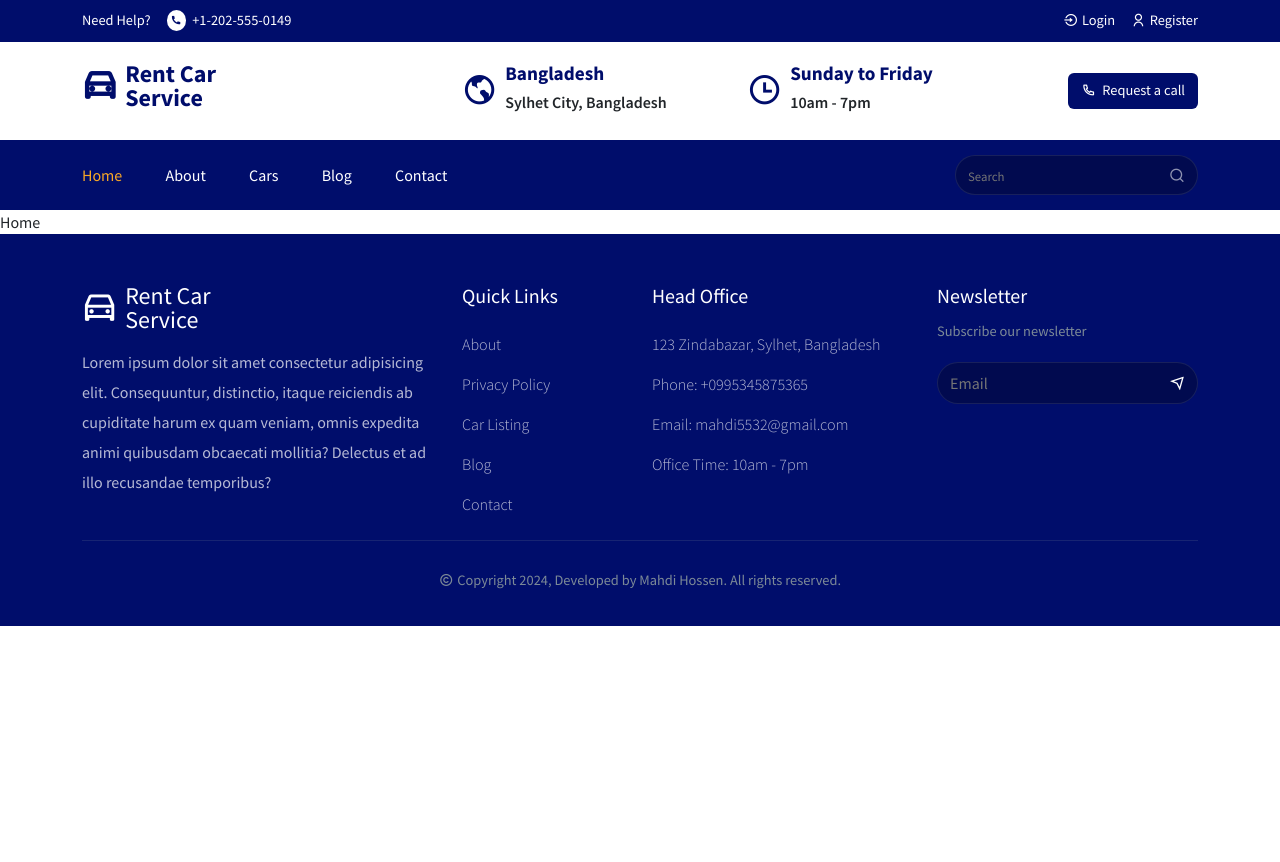
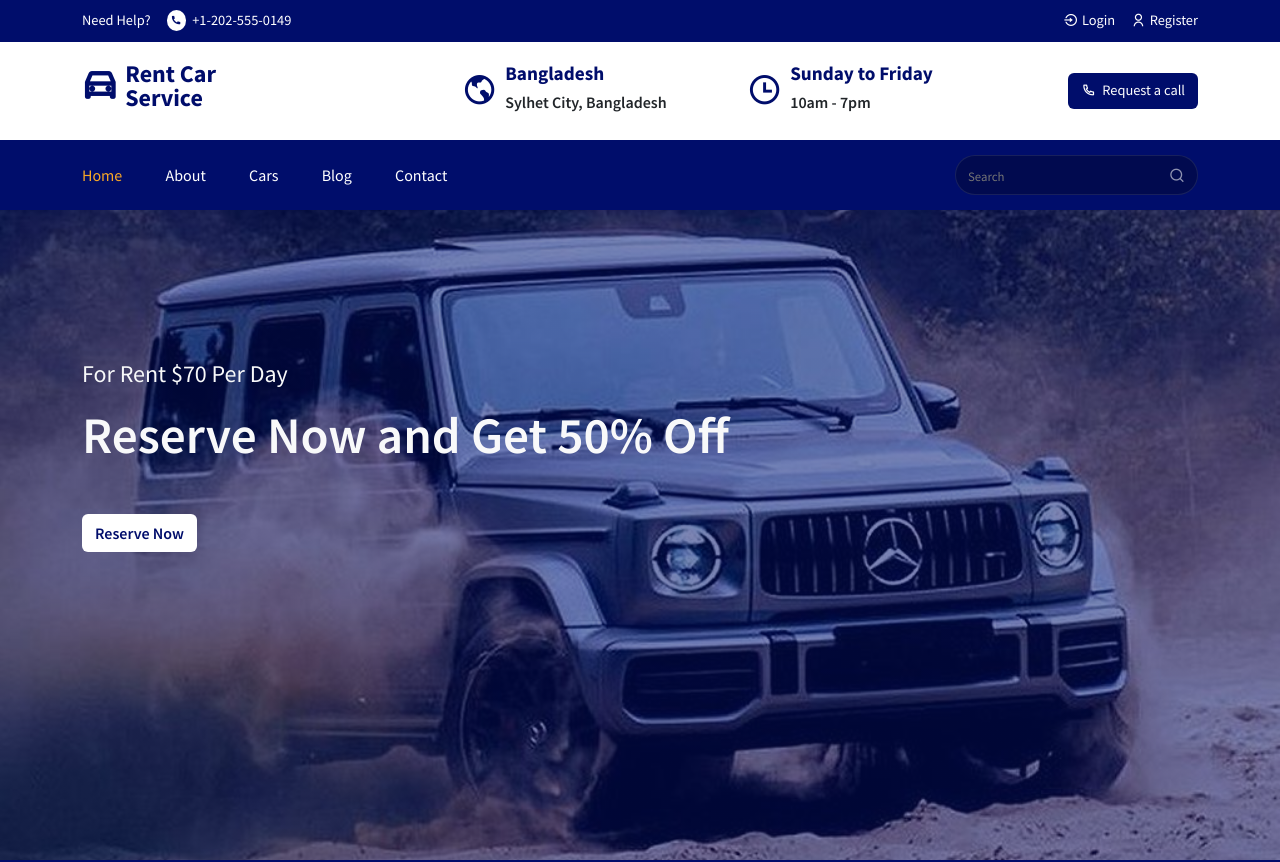
Before and after one commit to 0Mahdi/car-rental, a React (Create React App) app: page /home in a window 1280 px wide. Shown: the top 862 px of the page. Before the commit the page ends 800 px from the top, so only its background shows below. Built offline with nearby package versions, Linux system fonts and the light colour scheme.

Commit message:
hero section completed

```diff
--- /dev/null
+++ b/src/components/Helmet/Helmet.js
@@ -0,0 +1,8 @@
+import React from "react";
+
+const Helmet = (props) => {
+  document.title = "Rent Car Service - " + props.title;
+  return <div className="w-100">{props.children}</div>;
+};
+
+export default Helmet;
--- /dev/null
+++ b/src/components/UI/HeroSlider.jsx
@@ -0,0 +1,64 @@
+import React from "react";
+
+import Slider from "react-slick";
+import { Container } from "reactstrap";
+import { Link } from "react-router-dom";
+
+import "../../styles/hero-slider.css";
+
+const HeroSlider = () => {
+  const settings = {
+    fade: true,
+    speed: 2000,
+    autoplaySpeed: 3000,
+    infinite: true,
+    autoplay: true,
+    slidesToShow: 1,
+    slidesToScroll: 1,
+    pauseOnHover: false,
+  };
+  return (
+    <Slider {...settings} className="hero__slider">
+      <div className="slider__item slider__item-01 mt0">
+        <Container>
+          <div className="slider__content ">
+            <h4 className="text-light mb-3">For Rent $70 Per Day</h4>
+            <h1 className="text-light mb-4">Reserve Now and Get 50% Off</h1>
+
+            <button className="btn reserve__btn mt-4">
+              <Link to="/cars">Reserve Now</Link>
+            </button>
+          </div>
+        </Container>
+      </div>
+
+      <div className="slider__item slider__item-02 mt0">
+        <Container>
+          <div className="slider__content ">
+            <h4 className="text-light mb-3">For Rent $70 Per Day</h4>
+            <h1 className="text-light mb-4">Reserve Now and Get 50% Off</h1>
+
+            <button className="btn reserve__btn mt-4">
+              <Link to="/cars">Reserve Now</Link>
+            </button>
+          </div>
+        </Container>
+      </div>
+
+      <div className="slider__item slider__item-03 mt0">
+        <Container>
+          <div className="slider__content ">
+            <h4 className="text-light mb-3">For Rent $70 Per Day</h4>
+            <h1 className="text-light mb-4">Reserve Now and Get 50% Off</h1>
+
+            <button className="btn reserve__btn mt-4">
+              <Link to="/cars">Reserve Now</Link>
+            </button>
+          </div>
+        </Container>
+      </div>
+    </Slider>
+  );
+};
+
+export default HeroSlider;
--- a/src/pages/Home.jsx
+++ b/src/pages/Home.jsx
@@ -1,8 +1,14 @@
 import React from 'react'
+import Helmet from '../components/Helmet/Helmet'
+import HeroSlider from '../components/UI/HeroSlider'
 
 const Home = () => {
   return (
-    <div>Home</div>
+    <Helmet title='Home'>
+      <section className='p-0 hero__slider-section'>
+        <HeroSlider />
+      </section>
+    </Helmet>
   )
 }
 
--- /dev/null
+++ b/src/styles/hero-slider.css
@@ -0,0 +1,74 @@
+.slider__item {
+    max-width: 100%;
+    height: 650px;
+  }
+
+  .slider__item-01 {
+    background: linear-gradient(rgb(0, 13, 107, 0.5), rgb(0, 13, 107, 0.5)),
+      url("../assets/all-images/slider-img/slider-1.jpg");
+    background-position: center;
+    background-repeat: no-repeat;
+    background-size: cover;
+  }
+
+  .slider__item-02 {
+    background: linear-gradient(rgb(0, 13, 107, 0.5), rgb(0, 13, 107, 0.5)),
+      url("../assets/all-images/slider-img/slider-2.jpg");
+    background-position: center;
+    background-repeat: no-repeat;
+    background-size: cover;
+  }
+
+  .slider__item-03 {
+    background: linear-gradient(rgb(0, 13, 107, 0.5), rgb(0, 13, 107, 0.5)),
+      url("../assets/all-images/slider-img/slider-3.jpg");
+    background-position: center;
+    background-repeat: no-repeat;
+    background-size: cover;
+  }
+
+  .hero__slider {
+    overflow: hidden;
+  }
+
+  .slider__content {
+    padding-top: 150px;
+  }
+
+  .slider__content h1 {
+    font-size: 3.2rem;
+    font-weight: 600;
+  }
+
+  .reserve__btn {
+    background: #fff !important;
+    color: #000d6b !important;
+    border: none;
+    outline: none;
+  }
+
+  .reserve__btn a {
+    text-decoration: none;
+    font-weight: 600;
+    color: #000d6b;
+  }
+
+  .reserve__btn:hover {
+    background: #000d6b;
+    color: #fff;
+  }
+
+  @media only screen and (max-width: 992px) {
+    .slider__item {
+      height: 530px;
+      max-width: 100vw;
+    }
+
+    .slider__content {
+      margin-top: -50px;
+    }
+
+    .slider__content h1 {
+      font-size: 2rem;
+    }
+  }
```
Also changed, not shown: src/assets/all-images/slider-img/slider-3.jpg.
